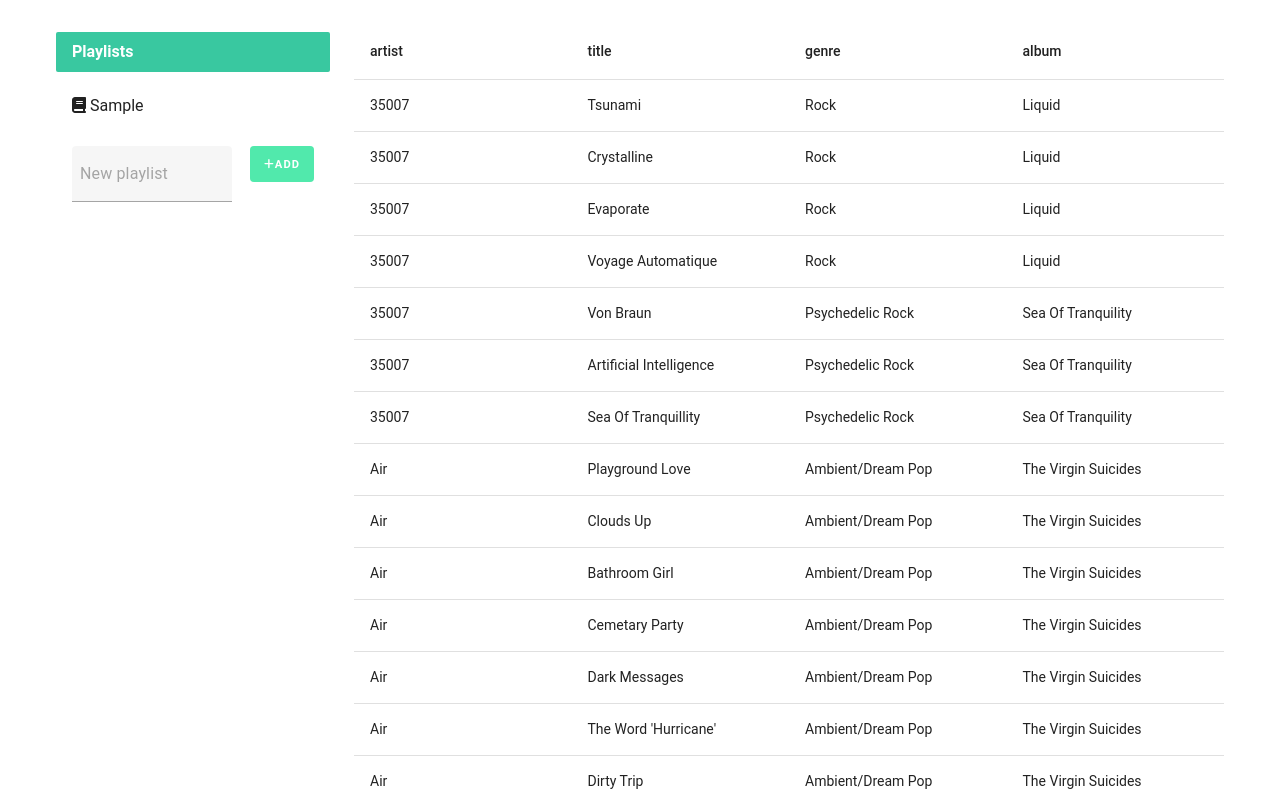
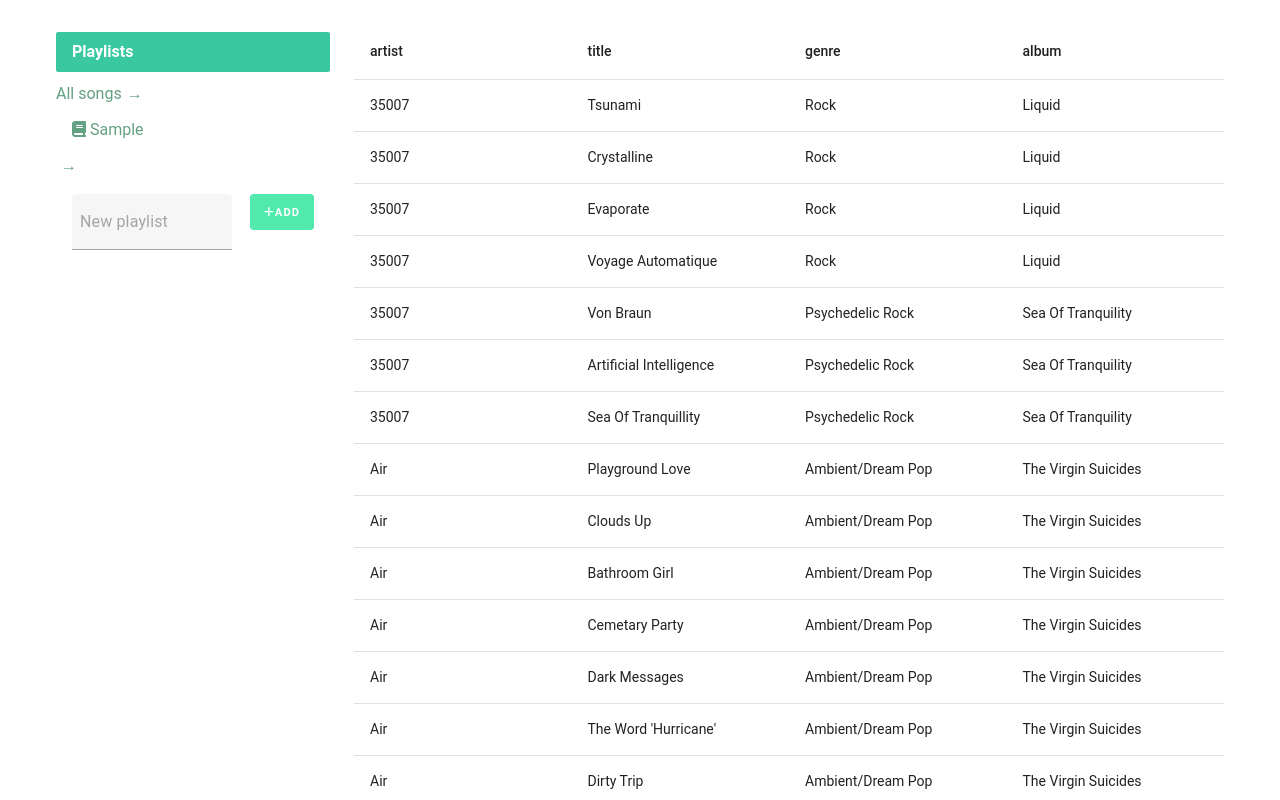
Before and after one commit to alirezamou/music-index-vue-3, a Vue app: page / in a window 1280 px wide. Both pictures are taken after typing "Sample" into the empty fields and a click on the button "ADD". Shown: the top 800 px of the page. Built offline with nearby package versions, Linux system fonts and the light colour scheme.

Commit message:
add PlayList, add '/' route and add route-link and initial style it

```diff
--- /dev/null
+++ b/src/components/PlayList.vue
@@ -0,0 +1,15 @@
+<template>
+    <h1>playlist comp</h1>
+</template>
+
+<script>
+
+export default {
+
+}
+
+</script>
+
+<style>
+
+</style>
--- a/src/components/PlayLists.vue
+++ b/src/components/PlayLists.vue
@@ -1,14 +1,17 @@
 <template>
     <v-list>
       <p class="playlist-title">Playlists</p>
+      <router-link to="/">All songs</router-link>
       <p class="no-playlist" v-if="!playlists.length">You have no playlist yet.</p>
       <template v-else v-for="playlist in playlists" :key="playlist.slug">
+        <router-link :to="playlist.slug">
           <v-list-item>
             <span>
               <font-awesome-icon icon="fa-solid fa-book"></font-awesome-icon>
             </span>
             {{ playlist.name }}
           </v-list-item>
+        </router-link>
       </template>
       <div>
         <v-form @submit.prevent="addPlaylist">
@@ -25,10 +28,22 @@
 </template>
 
 <script>
+import { toRaw } from "vue";
+import localforage from "localforage";
 import slugify from "slugify";
 
 export default {
   name: "PlayLists",
+  created() {
+    localforage.getItem("playlists")
+    .then(playlists => {
+      if(playlists)
+        this.playlists = playlists;
+      else
+        this.playlists = [];
+    })
+    .catch(err => console.log(err));
+  },
   data() {
     return {
         newPlaylist: "",
@@ -47,10 +62,31 @@ export default {
         this.newPlaylist = "";
     },
   },
+  watch: {
+    playlists: {
+      async handler(playlists) {
+        await localforage.setItem("playlists", toRaw(playlists));
+      },
+      deep: true,
+    },
+  },
 }
 </script>
 
 <style scoped>
+  a {
+    color: rgb(100, 160, 130);
+    text-decoration: none;
+  }
+  a::after {
+    content: "\02192";
+    color: rgb(100, 160, 130);
+    margin-left: 5px;
+    transition: margin 0.15s ease;
+  }
+  a:hover::after {
+    margin-left: 10px;
+  }
   .v-container {
     gap: 10px;
   }
--- a/src/router/index.js
+++ b/src/router/index.js
@@ -1,6 +1,19 @@
 import { createRouter, createWebHistory } from "vue-router";
+import MusicIndex from "@/components/MusicIndex.vue";
+import PlayList from "@/components/PlayList.vue";
 
-const routes = [];
+const routes = [
+  {
+    name: "musicIndex",
+    path: "/",
+    component: MusicIndex,
+  },
+  {
+    name: "playList",
+    path: "/playlist/:slug",
+    component: PlayList,
+  },
+];
 
 const router = createRouter({
   history: createWebHistory(process.env.BASE_URL),
```
Lines whose indentation alone changed are shown as unchanged.
